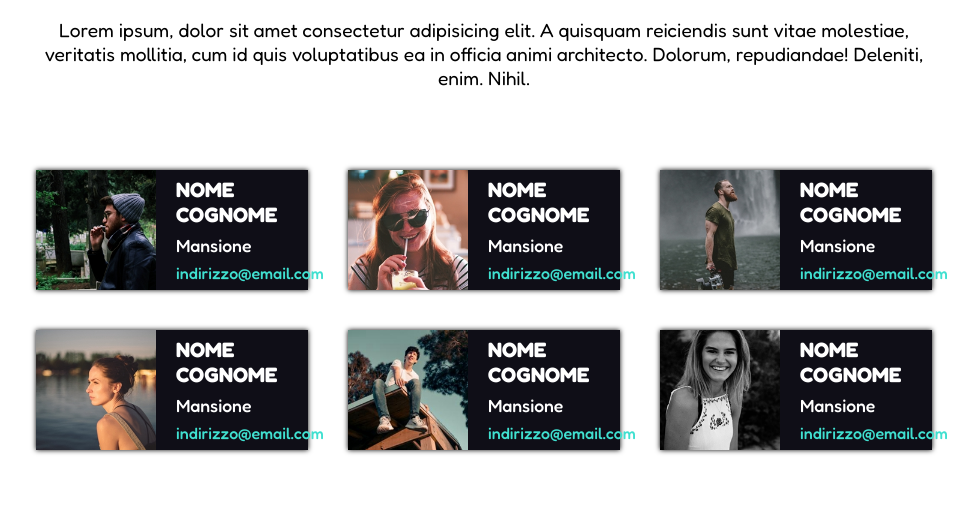
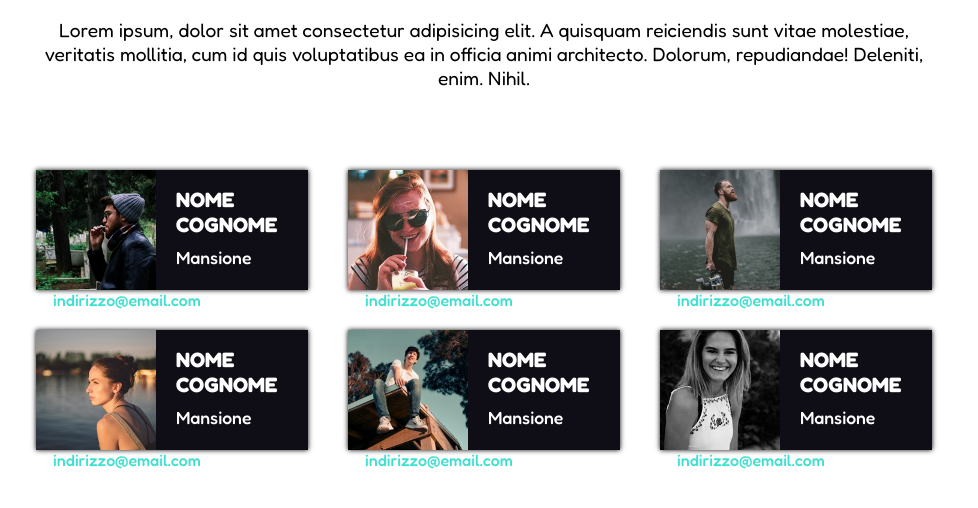
Before and after one commit to nicola1397/html-css-float-cards, a plain HTML site: page index.html in a window 1280 px wide. Shown: the part 110-618 px from the top of the page, without its empty margins (156-1134 px from the left). Drawn offline with Linux system fonts and the light colour scheme.

Commit message:
fix: removed flex from text

```diff
--- a/style.css
+++ b/style.css
@@ -47,6 +47,7 @@ p {
   float: left;
   display: block;
   height: 120px;
+  margin-right: 20px;
 }
 
 .container {
@@ -59,6 +60,7 @@ p {
   width: calc(100% / 3);
   float: left;
   padding: 20px;
+  position: relative;
 }
 
 .clear::after {
@@ -68,12 +70,13 @@ p {
 }
 
 .text {
+  text-align: left;
   height: 120px;
-  display: flex;
-  flex-direction: column;
-  justify-content: space-evenly;
-  padding: 0 20px;
-  text-align: left;
+  padding: 7px;
+}
+
+.text * {
+  margin: 10px;
 }
 
 .row {
```
